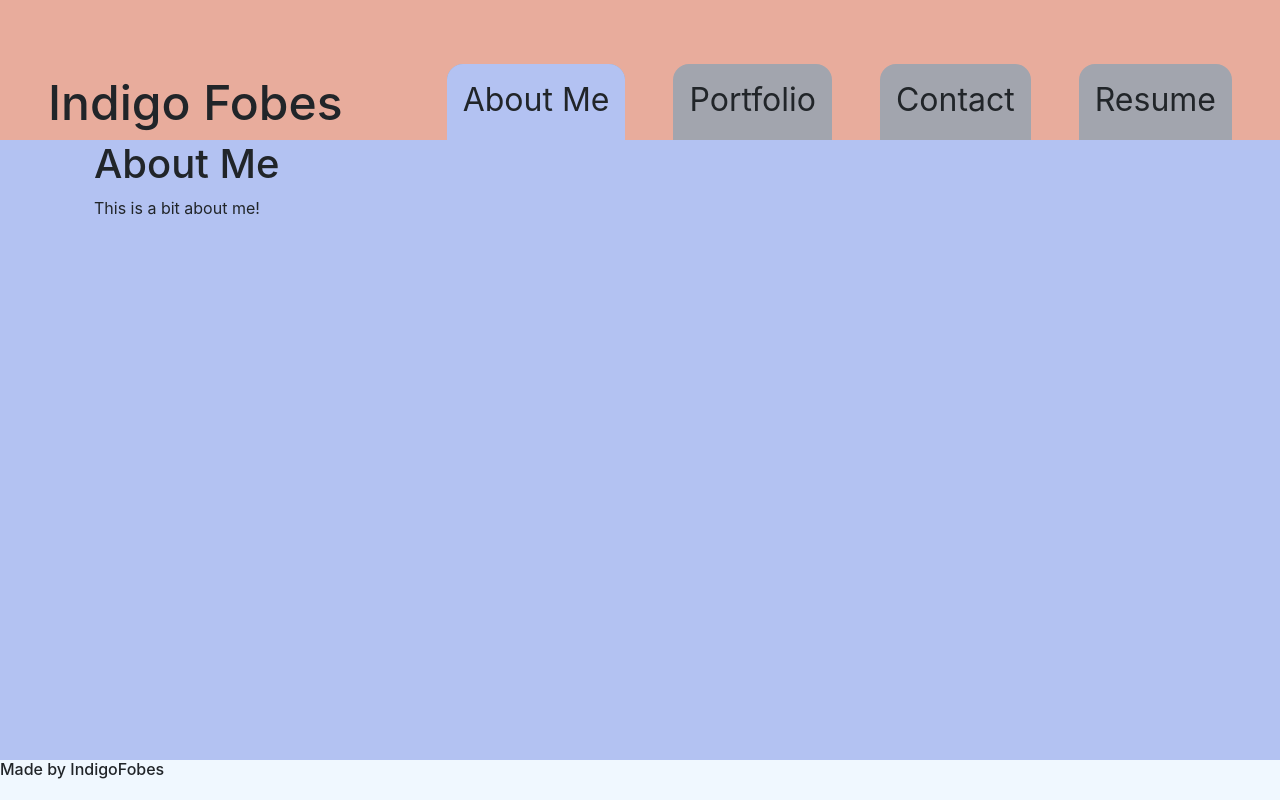
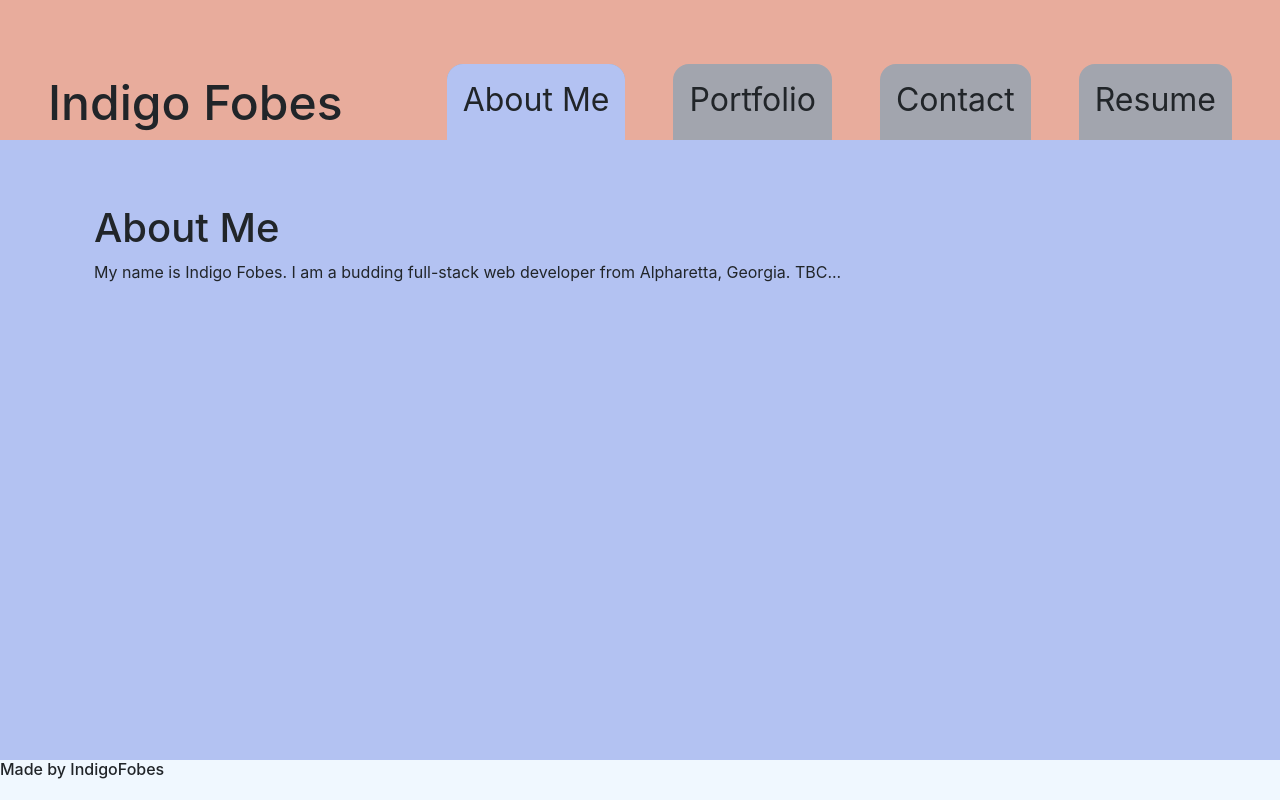
Before and after one commit to IndigoFobes/indigo-react-portfolio, a React (Create React App) app: page / in a window 1280 px wide. Built offline with nearby package versions, Linux system fonts and the light colour scheme.

Commit message:
about me styling

```diff
--- a/src/App.css
+++ b/src/App.css
@@ -60,3 +60,7 @@ footer {
   margin: auto;
   height: 2.5rem;
 }
+
+.about-me {
+  margin-top: 4rem;
+}
--- a/src/components/pages/AboutMe.js
+++ b/src/components/pages/AboutMe.js
@@ -2,10 +2,10 @@ import React from 'react';
 
 export default function AboutMe () {
     return (
-        <div className='container-lg gx-5 h-100'>
+        <div className='about-me container-lg gx-5 h-100'>
             <h1>About Me</h1>
             <p>
-                This is a bit about me!
+                My name is Indigo Fobes. I am a budding full-stack web developer from Alpharetta, Georgia. TBC...
             </p>
         </div>
     );
```
